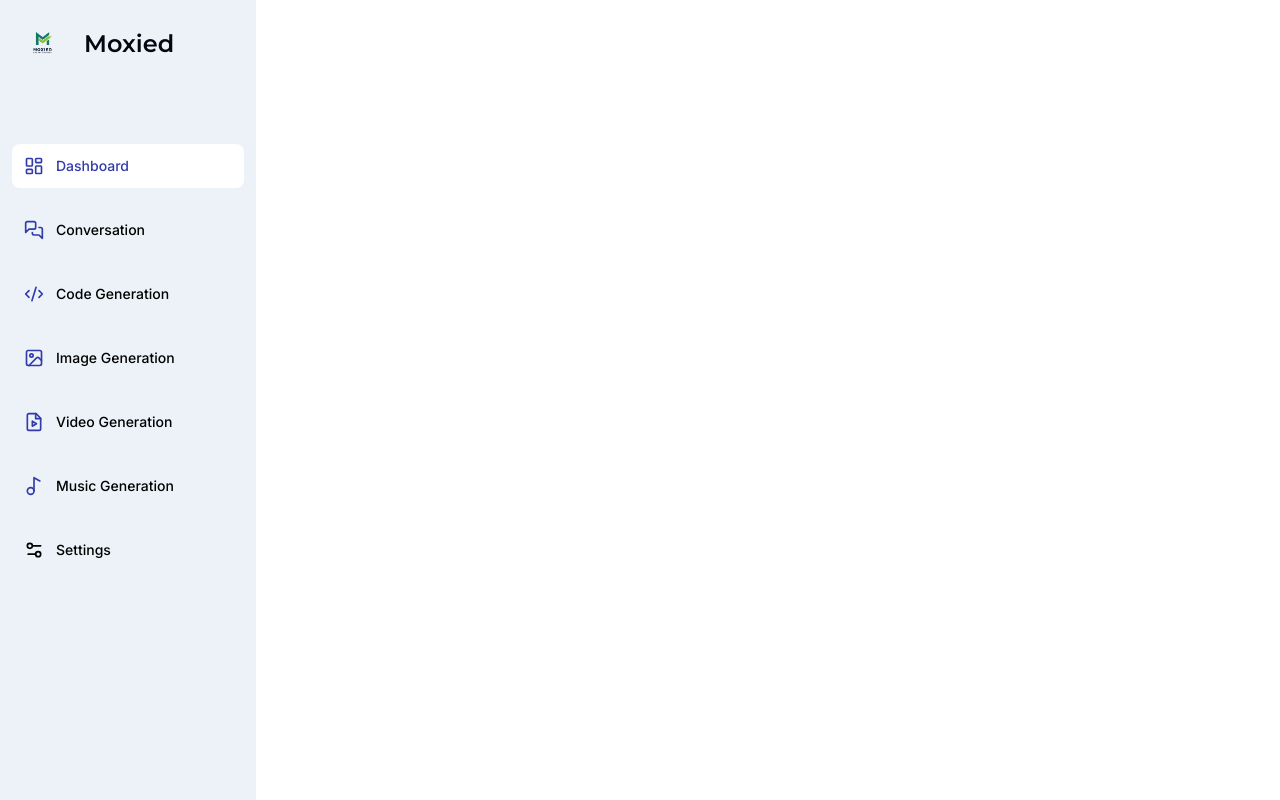
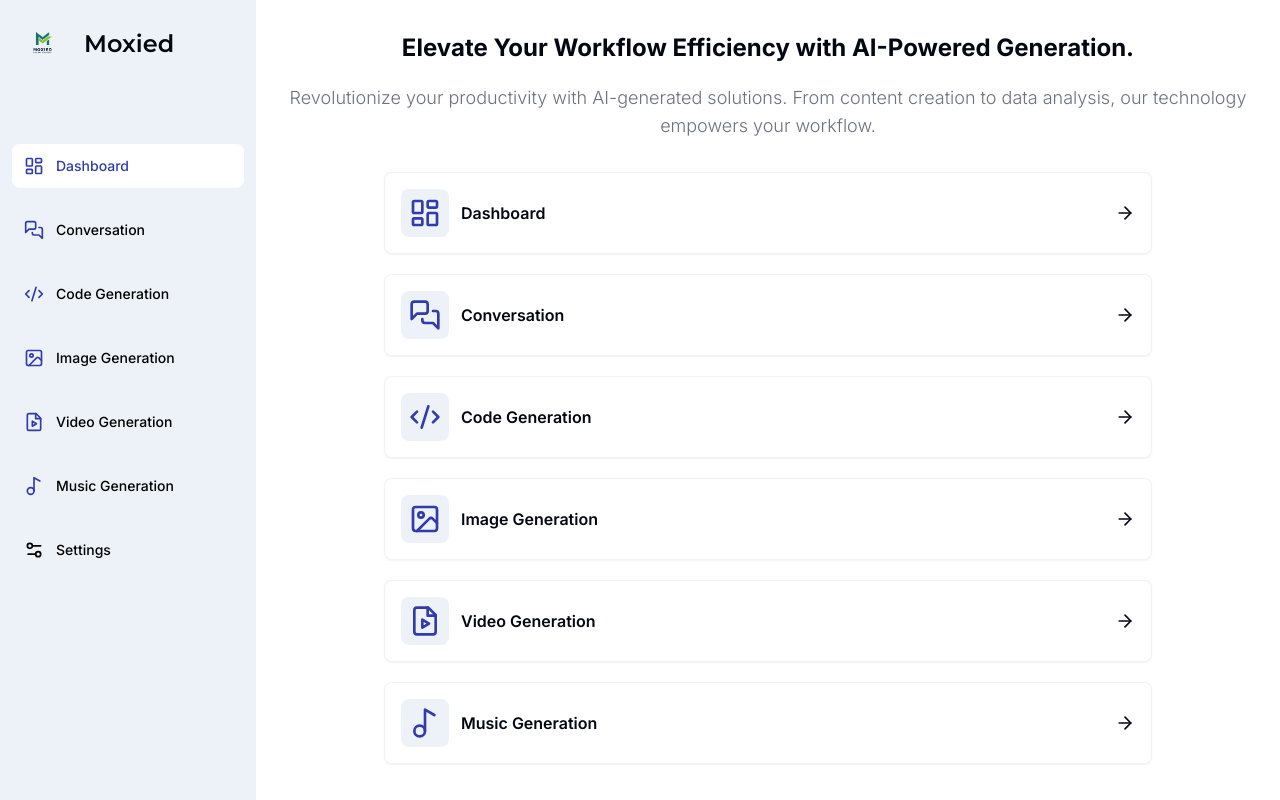
Before and after one commit to Eh1z/moxied.ai, a Next.js app in the folder frontend/: page /dashboard in a window 1280 px wide. Built offline with nearby package versions, Linux system fonts and the light colour scheme.

Commit message:
done with dashboard page

```diff
--- a/frontend/app/(dashboard)/(routes)/dashboard/page.tsx
+++ b/frontend/app/(dashboard)/(routes)/dashboard/page.tsx
@@ -1,8 +1,103 @@
-import React from 'react'
+"use client"
+import { useRouter } from 'next/navigation'
+import { Card } from '@/components/ui/card'
+
+import { cn } from "@/lib/utils";
+
+import {
+    LayoutDashboard,
+    MessagesSquareIcon,
+    ImageIcon,
+    FileVideoIcon,
+    Music2Icon,
+    Code2Icon,
+    ArrowRight
+ } from "lucide-react";
 
 const DashboardPage = () => {
+
+    const tools = [
+        {
+            label: 'Dashboard',
+            icon: LayoutDashboard,
+            href: '/dashboard',
+            color: 'text-[#313BAC] ',
+
+            },
+            {
+            label: 'Conversation',
+            icon: MessagesSquareIcon,
+            href: '/conversation',
+            color: 'text-[#313BAC] ',
+
+            },
+            {
+                label: 'Code Generation',
+                icon: Code2Icon,
+                href: '/code',
+                color: 'text-[#313BAC] ',
+
+            },
+            {
+                label: 'Image Generation',
+                icon: ImageIcon,
+                href: '/image',
+                color: 'text-[#313BAC] ',
+
+            },
+            {
+                label: 'Video Generation',
+                icon: FileVideoIcon,
+                href: '/video',
+                color: 'text-[#313BAC] ',
+
+            },
+            {
+                label: 'Music Generation',
+                icon: Music2Icon,
+                href: '/music',
+                color: 'text-[#313BAC] ',
+
+            },
+
+    ]
+
+    const router = useRouter();
+
   return (
-    <div className='w-full z-80 bg-black'></div>
+    <>
+    <div className='mb-8 space-y-5'>
+        <h2 className='text-xl md:text-2xl font-bold text-center'>
+            Elevate Your Workflow Efficiency with AI-Powered Generation.
+        </h2>
+        <p className='font-light text-sm md:text-lg text-center text-muted-foreground '>
+        Revolutionize your productivity with AI-generated solutions. From content creation to data analysis, our technology empowers your workflow.
+        </p>
+    </div>
+
+    <div className='px-5 md:px-20 lg:px-32 space-y-5'>
+        {tools.map((tool) => (
+            <Card
+            onClick={() => router.push(tool.href)}
+            key={tool.href}
+            className='p-4 border-black/5 flex items-center justify-between hover:shadow-lg cursor-pointer transition'
+            >
+                <div className='flex items-center gap-x-3'>
+                    <div className={cn("p-2 w-fit rounded-lg bg-[#EDF2F8]", )}>
+                        <tool.icon className={cn("w-8 h-8", tool.color)}/>
+                    </div>
+
+                    <div className='font-semibold'>
+                        {tool.label}
+                    </div>
+
+                </div>
+                <ArrowRight className='w-5 h-5'/>
+            </Card>
+        ))}
+    </div>
+    </>
+
   )
 }
 
--- a/frontend/app/(dashboard)/layout.tsx
+++ b/frontend/app/(dashboard)/layout.tsx
@@ -14,6 +14,7 @@
 
         <main className="md:pl-64">
             <Navbar/>
+            {children}
         </main>
     </div>
   )
--- /dev/null
+++ b/frontend/components/ui/card.tsx
@@ -0,0 +1,79 @@
+import * as React from "react"
+
+import { cn } from "@/lib/utils"
+
+const Card = React.forwardRef<
+  HTMLDivElement,
+  React.HTMLAttributes<HTMLDivElement>
+>(({ className, ...props }, ref) => (
+  <div
+    ref={ref}
+    className={cn(
+      "rounded-lg border bg-card text-card-foreground shadow-sm",
+      className
+    )}
+    {...props}
+  />
+))
+Card.displayName = "Card"
+
+const CardHeader = React.forwardRef<
+  HTMLDivElement,
+  React.HTMLAttributes<HTMLDivElement>
+>(({ className, ...props }, ref) => (
+  <div
+    ref={ref}
+    className={cn("flex flex-col space-y-1.5 p-6", className)}
+    {...props}
+  />
+))
+CardHeader.displayName = "CardHeader"
+
+const CardTitle = React.forwardRef<
+  HTMLParagraphElement,
+  React.HTMLAttributes<HTMLHeadingElement>
+>(({ className, ...props }, ref) => (
+  <h3
+    ref={ref}
+    className={cn(
+      "text-2xl font-semibold leading-none tracking-tight",
+      className
+    )}
+    {...props}
+  />
+))
+CardTitle.displayName = "CardTitle"
+
+const CardDescription = React.forwardRef<
+  HTMLParagraphElement,
+  React.HTMLAttributes<HTMLParagraphElement>
+>(({ className, ...props }, ref) => (
+  <p
+    ref={ref}
+    className={cn("text-sm text-muted-foreground", className)}
+    {...props}
+  />
+))
+CardDescription.displayName = "CardDescription"
+
+const CardContent = React.forwardRef<
+  HTMLDivElement,
+  React.HTMLAttributes<HTMLDivElement>
+>(({ className, ...props }, ref) => (
+  <div ref={ref} className={cn("p-6 pt-0", className)} {...props} />
+))
+CardContent.displayName = "CardContent"
+
+const CardFooter = React.forwardRef<
+  HTMLDivElement,
+  React.HTMLAttributes<HTMLDivElement>
+>(({ className, ...props }, ref) => (
+  <div
+    ref={ref}
+    className={cn("flex items-center p-6 pt-0", className)}
+    {...props}
+  />
+))
+CardFooter.displayName = "CardFooter"
+
+export { Card, CardHeader, CardFooter, CardTitle, CardDescription, CardContent }
--- a/frontend/components/ui/sidebar.tsx
+++ b/frontend/components/ui/sidebar.tsx
@@ -72,7 +72,7 @@
     const pathname = usePathname();
 
   return (
-    <div className='space-y-4 py-4 flex flex-col h-full bg-[#3EDF2F8]'>
+    <div className='space-y-4 py-4 flex flex-col h-full '>
         <div className='px-3 py-2 flex-1'>
             <Link href='/dashboard'
             className='flex items-center pl-3 mb-20'>
```
